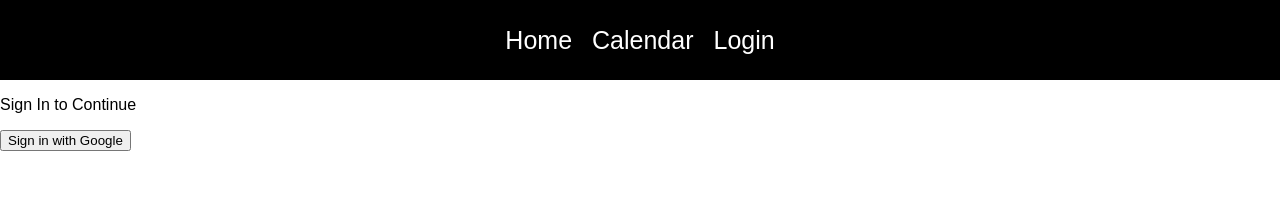
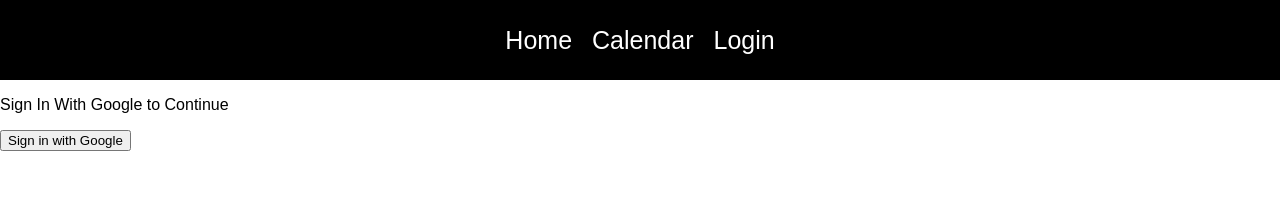
Before and after one commit to vicentecortes23/SWE_Project1, a React (Create React App) app in the folder NewApp/testapp1/: page /login in a window 1280 px wide. Shown: the top 201 px of the page. Built offline with nearby package versions, Linux system fonts and the light colour scheme.

Commit message:
fixed log in and log out func

```diff
--- a/NewApp/testapp1/src/App.js
+++ b/NewApp/testapp1/src/App.js
@@ -24,7 +24,10 @@
       <nav>
         <Link to="/"> Home </Link>
         <Link to="/Calendar"> Calendar </Link>
-        {!isAuth ? <Link to="/login"> Login </Link> : <button> Log Out </button>}
+        {!isAuth ?
+          (<Link to="/login"> Login </Link>)
+          : (<button onClick={signOutUser}> Log Out </button>)
+        }
       </nav>
       <Routes>
         <Route path="/" element ={<Home />} />
--- a/NewApp/testapp1/src/pages/Login.js
+++ b/NewApp/testapp1/src/pages/Login.js
@@ -1,26 +1,28 @@
+
 import React from "react";
 import { auth, provider } from "../firebase-config";
-import { signInWithPopup } from 'firebase/auth';
-import {useNavigate} from "react-router-dom";
+import { signInWithPopup } from "firebase/auth";
+import { useNavigate } from "react-router-dom";
 
-function Login({setIsAuth}) {
-    let navigate = useNavigate();
+function Login({ setIsAuth }) {
+  let navigate = useNavigate();
 
-    const signInWithGoogle = ( )  => {
-        signInWithPopup(auth,provider).then((result) => {
-           //stay logged in if you close page
-           localStorage.setItem("isAuth", true);
-           setIsAuth = true;
-         navigate("/");
-        })
+  const signInWithGoogle = () => {
+    signInWithPopup(auth, provider).then((result) => {
+      localStorage.setItem("isAuth", true);
+      setIsAuth(true);
+      navigate("/");
+    });
+  };
 
-    };
-
-    return (<div className="loginPage">
-        <p> Sign In to Continue </p>
-        <button className="login-with-google-btn" onClick={signInWithGoogle}> Sign in with Google</button>
+  return (
+    <div className="loginPage">
+      <p>Sign In With Google to Continue</p>
+      <button className="login-with-google-btn" onClick={signInWithGoogle}>
+        Sign in with Google
+      </button>
     </div>
-    );
+  );
 }
 
 export default Login;
```
